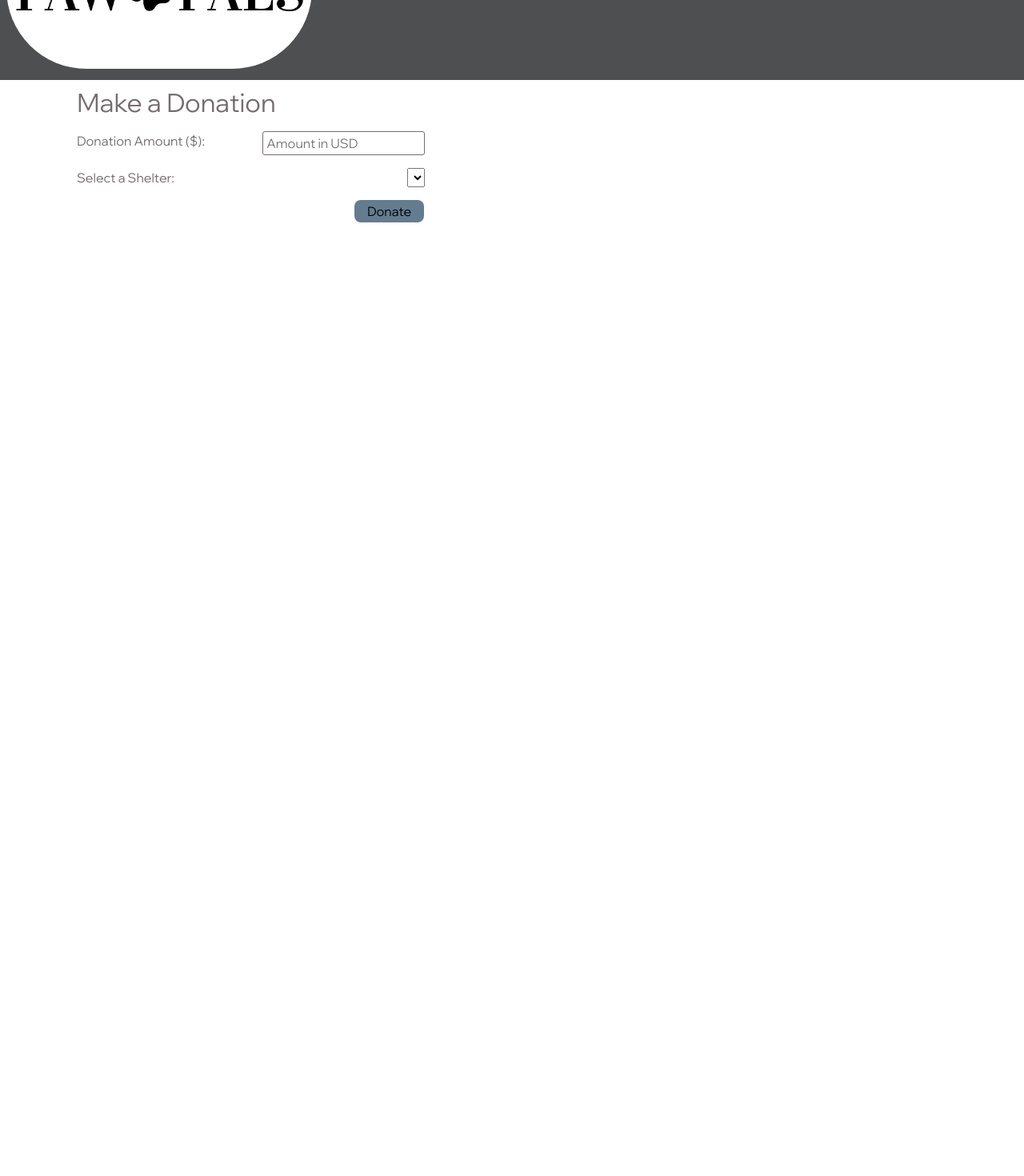
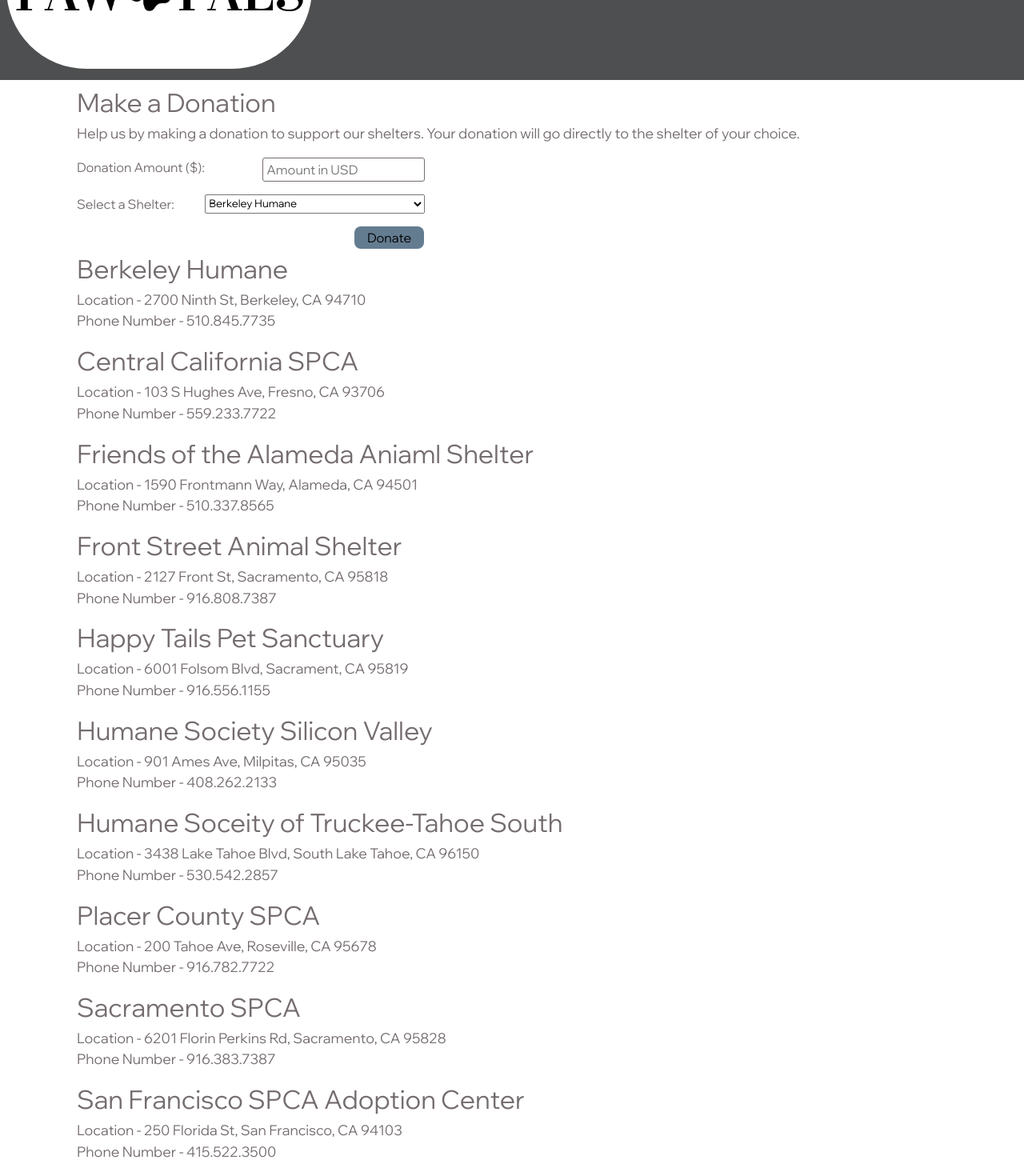
Before and after one commit to kthao21/paw-pals, a React (Vite) app in the folder client/: page /donation in a window 1280 px wide. Shown: the part 119-1589 px from the top of the page at 80% size. Before the commit the page ends 800 px from the top, so only its background shows below. Built offline with nearby package versions, Linux system fonts and the light colour scheme.

Commit message:
Donation.jsx

```diff
--- a/client/src/pages/Donation.jsx
+++ b/client/src/pages/Donation.jsx
@@ -5,7 +5,18 @@
 const Donation = () => {
   const [donationAmount, setDonationAmount] = useState('');
   const [shelterId, setShelterId] = useState('');
-  const [shelters, setShelters] = useState([]);
+  const [shelters, setShelters] = useState([
+    { id: '1', name: 'Berkeley Humane' },
+    { id: '2', name: 'Central California SPCA' },
+    { id: '3', name: 'Friends of the Alameda Aniaml Shelter' },
+    { id: '4', name: 'Front Street Animal Shelter' },
+    { id: '5', name: 'Happy Tails Pet Sanctuary' },
+    { id: '6', name: 'Humane Society Silicon Valley' },
+    { id: '7', name: 'Humane Soceity of Truckee-Tahoe South' },
+    { id: '8', name: 'Placer County SPCA' },
+    { id: '9', name: 'Sacramento SPCA' },
+    { id: '10', name: 'San Francisco SPCA Adoption Center' },
+   ]);
 
   const [processDonation, { error }] = useMutation(PROCESS_DONATION); //  replace with actual mutation
 
@@ -27,6 +38,9 @@
   return (
     <div className="container my-1">
       <h2>Make a Donation</h2>
+      <p>
+   Help us by making a donation to support our shelters. Your donation will go directly to the shelter of your choice.
+ </p>
       <form onSubmit={handleSubmit}>
         <div className="flex-row space-between my-2">
           <label htmlFor="donation-amount">Donation Amount ($):</label>
@@ -55,8 +69,60 @@
           <button type="submit">Donate</button>
         </div>
       </form>
+
+ <h2> Berkeley Humane </h2>
+ <p>
+  Location - 2700 Ninth St, Berkeley, CA 94710 <br />
+  Phone Number - 510.845.7735
+ </p>
+ <h2> Central California SPCA </h2>
+ <p>
+  Location - 103 S Hughes Ave, Fresno, CA 93706 <br />
+  Phone Number - 559.233.7722
+ </p>
+ <h2> Friends of the Alameda Aniaml Shelter </h2>
+ <p>
+  Location - 1590 Frontmann Way, Alameda, CA 94501 <br />
+  Phone Number - 510.337.8565
+ </p>
+ <h2> Front Street Animal Shelter </h2>
+ <p>
+  Location - 2127 Front St, Sacramento, CA 95818 <br />
+  Phone Number - 916.808.7387
+ </p>
+ <h2> Happy Tails Pet Sanctuary </h2>
+ <p>
+  Location - 6001 Folsom Blvd, Sacrament, CA 95819 <br />
+  Phone Number - 916.556.1155
+ </p>
+ <h2> Humane Society Silicon Valley </h2>
+ <p>
+  Location - 901 Ames Ave, Milpitas, CA 95035<br />
+  Phone Number - 408.262.2133
+ </p>
+ <h2> Humane Soceity of Truckee-Tahoe South </h2>
+ <p>
+  Location - 3438 Lake Tahoe Blvd, South Lake Tahoe, CA 96150 <br />
+  Phone Number - 530.542.2857
+ </p>
+ <h2> Placer County SPCA </h2>
+ <p>
+  Location - 200 Tahoe Ave, Roseville, CA 95678 <br />
+  Phone Number - 916.782.7722
+ </p>
+ <h2> Sacramento SPCA </h2>
+ <p>
+  Location - 6201 Florin Perkins Rd, Sacramento, CA 95828<br />
+  Phone Number - 916.383.7387
+ </p>
+ <h2> San Francisco SPCA Adoption Center </h2>
+ <p>
+  Location - 250 Florida St, San Francisco, CA 94103 <br />
+  Phone Number - 415.522.3500
+ </p>
     </div>
   );
 };
 
+
 export default Donation;
```
